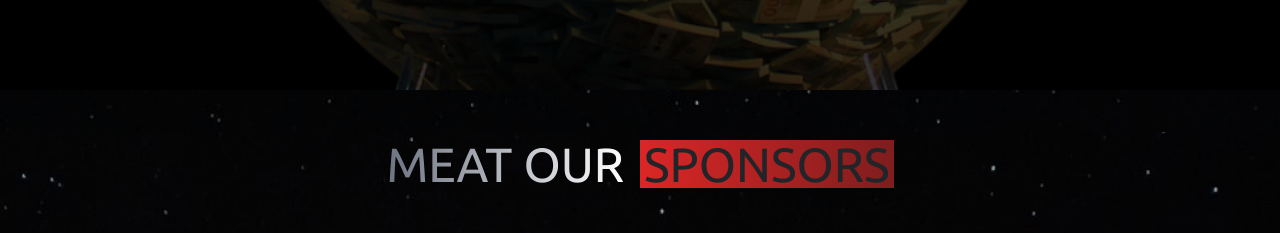
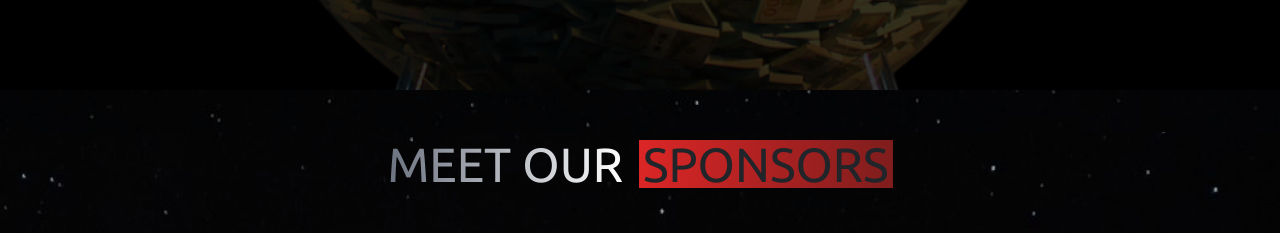
Before and after one commit to HaroonSaifi17/HackNChill, a React (Vite) app: page / in a window 1280 px wide. Shown: the part 5268-5501 px from the top of the page. Built offline with nearby package versions, Linux system fonts and the light colour scheme.

Commit message:
typo in word

```diff
--- a/src/pages/home/Home.jsx
+++ b/src/pages/home/Home.jsx
@@ -18,7 +18,7 @@ function Home() {
       <Timeline />
       <Event />
       <Prices />
-      <Sponser head={"MEAT OUR SPONSORS"} id={"sponsors"} />
+      <Sponser head={"MEET OUR SPONSORS"} id={"sponsors"} />
       <Sponser head={"COMMUNITY PARTNERS"} id={"partners"} />
       <Help />
       <Footer />
```
